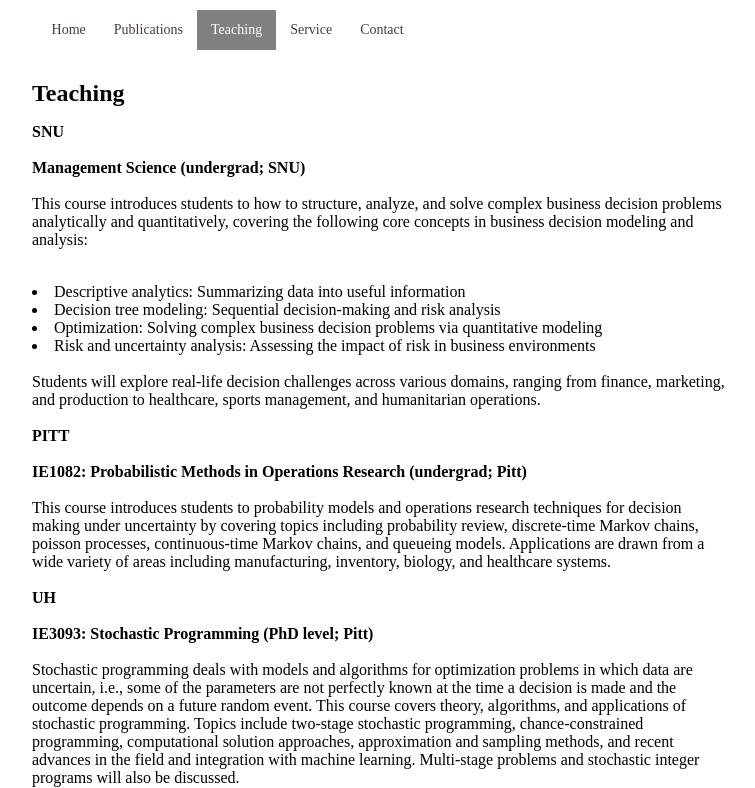
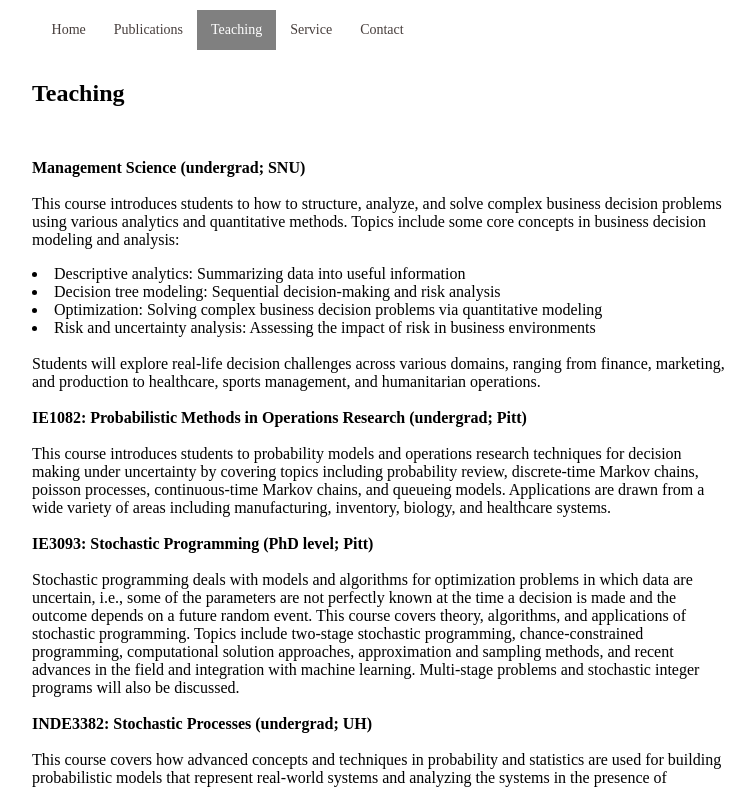
Before and after one commit to taewoojlee/taewoojlee.github.io, a plain HTML site: page teaching.html in a window 1280 px wide. Shown: the top 788 px of the page, without its empty margins (212-967 px from the left). Drawn offline with Linux system fonts and the light colour scheme; a web font is replaced by a local one.

Commit message:
snu teaching

```diff
--- a/teaching.html
+++ b/teaching.html
@@ -25,11 +25,10 @@
 
       <p>
 
-      <b>SNU</b>
       <br><br>
       <b>Management Science (undergrad; SNU)</b><br><br>
 
-      This course introduces students to how to structure, analyze, and solve complex business decision problems analytically and quantitatively, covering the following core concepts in business decision modeling and analysis:<br><br>
+      This course introduces students to how to structure, analyze, and solve complex business decision problems using various analytics and quantitative methods. Topics include some core concepts in business decision modeling and analysis:<br>
 
       <li> Descriptive analytics: Summarizing data into useful information
       <li> Decision tree modeling: Sequential decision-making and risk analysis
@@ -39,14 +38,10 @@
       Students will explore real-life decision challenges across various domains, ranging from finance, marketing, and production to healthcare, sports management, and humanitarian operations.<br><br>
 
 
-      <b>PITT</b>
-      <br><br>
       <b>IE1082: Probabilistic Methods in Operations Research (undergrad; Pitt)</b> <br><br>
 
       This course introduces students to probability models and operations research techniques for decision making under uncertainty by covering topics including probability review, discrete-time Markov chains, poisson processes, continuous-time Markov chains, and queueing models. Applications are drawn from a wide variety of areas including manufacturing, inventory, biology, and healthcare systems.<br><br>
 
-      <b>UH</b>
-      <br><br>
       <b>IE3093: Stochastic Programming (PhD level; Pitt)</b> <br><br>
 
       Stochastic programming deals with models and algorithms for optimization problems in which data are uncertain, i.e., some of the parameters are not perfectly known at the time a decision is made and the outcome depends on a future random event. This course covers theory, algorithms, and applications of stochastic programming. Topics include two-stage stochastic programming, chance-constrained programming, computational solution approaches, approximation and sampling methods, and recent advances in the field and integration with machine learning. Multi-stage problems and stochastic integer programs will also be discussed.<br><br>
```
